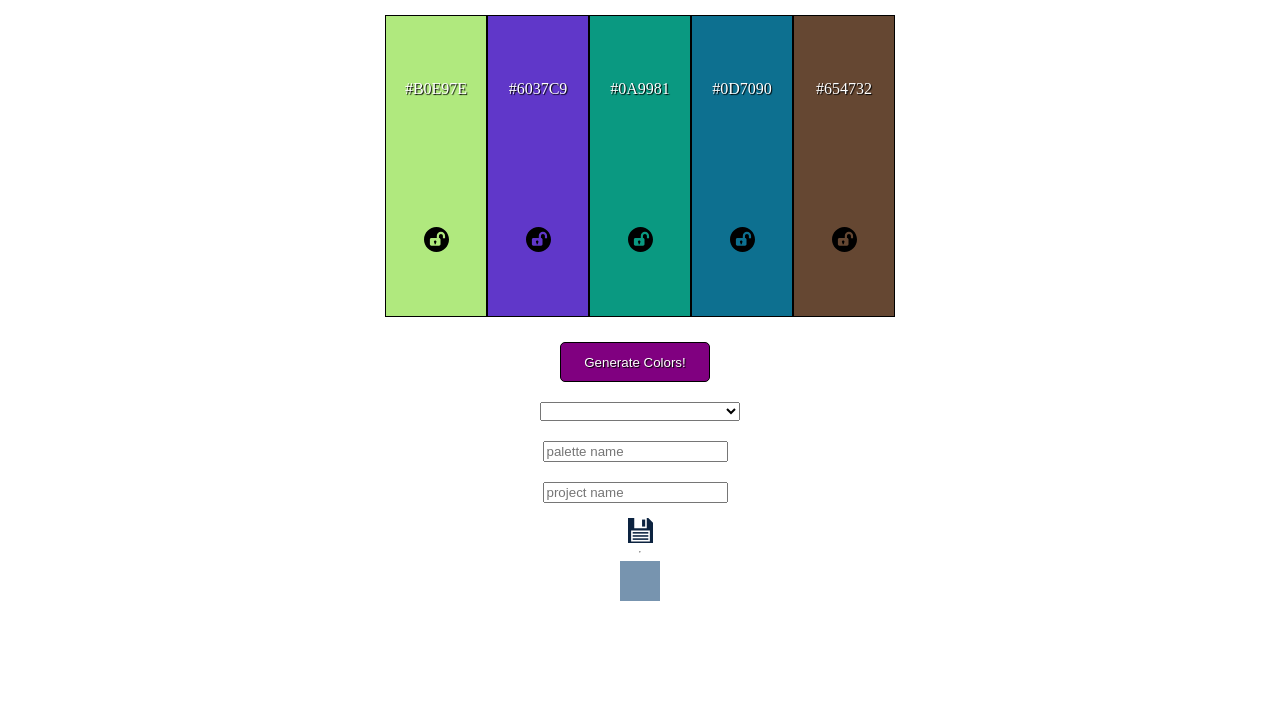
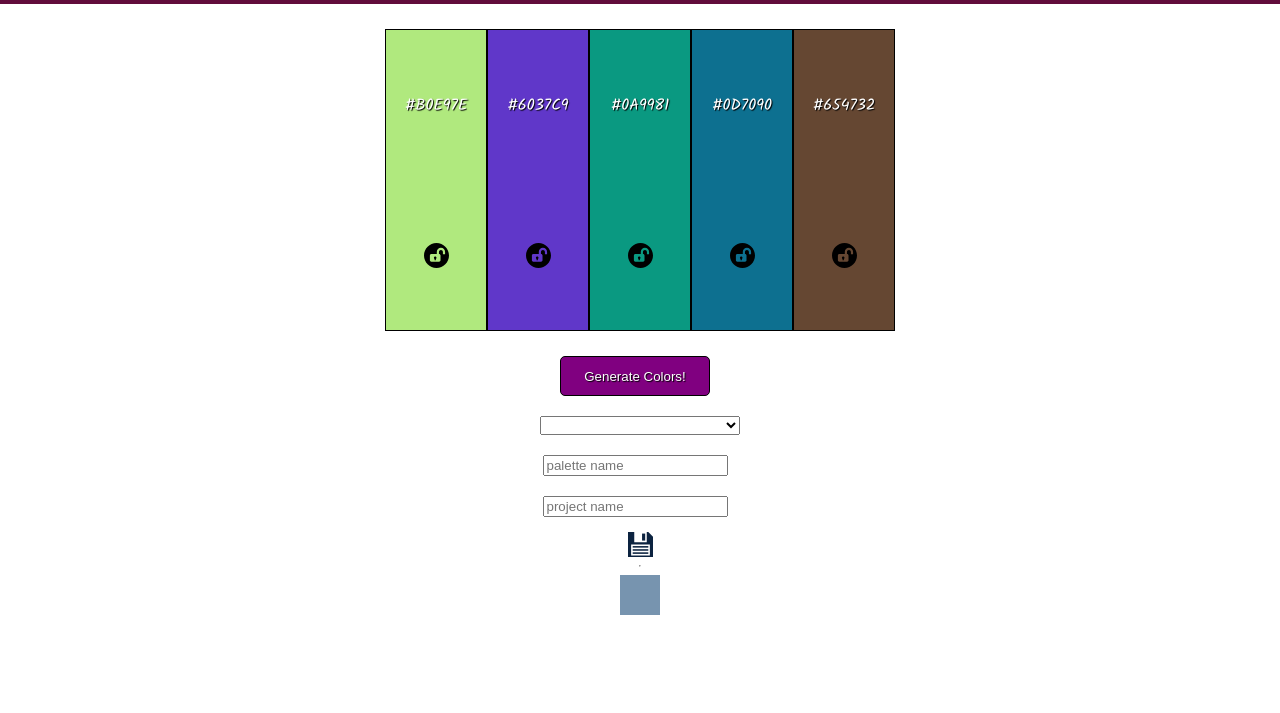
Before and after one commit to danalvarez5280/Palette-Picker, a website: page public/index.html in a window 1280 px wide. Shown: the part 87-800 px from the top of the page. Drawn offline with nearby package versions, Linux system fonts and the light colour scheme; no server answers.

Commit message:
css changes

```diff
--- a/public/CSS/style.css
+++ b/public/CSS/style.css
@@ -1,4 +1,5 @@
 body {
+  font-family: 'Kalam', cursive;
   margin: 0;
 }
 
--- a/public/index.html
+++ b/public/index.html
@@ -2,6 +2,7 @@
 <html>
   <head>
     <meta charset='utf-8'>
+    <link href="https://fonts.googleapis.com/css?family=Kalam:300,400,700" rel="stylesheet">
     <link rel='stylesheet' href='./CSS/style.css'>
     <script src="https://ajax.googleapis.com/ajax/libs/jquery/3.1.1/jquery.min.js"></script>
     <title>Palette Picker</title>
```
